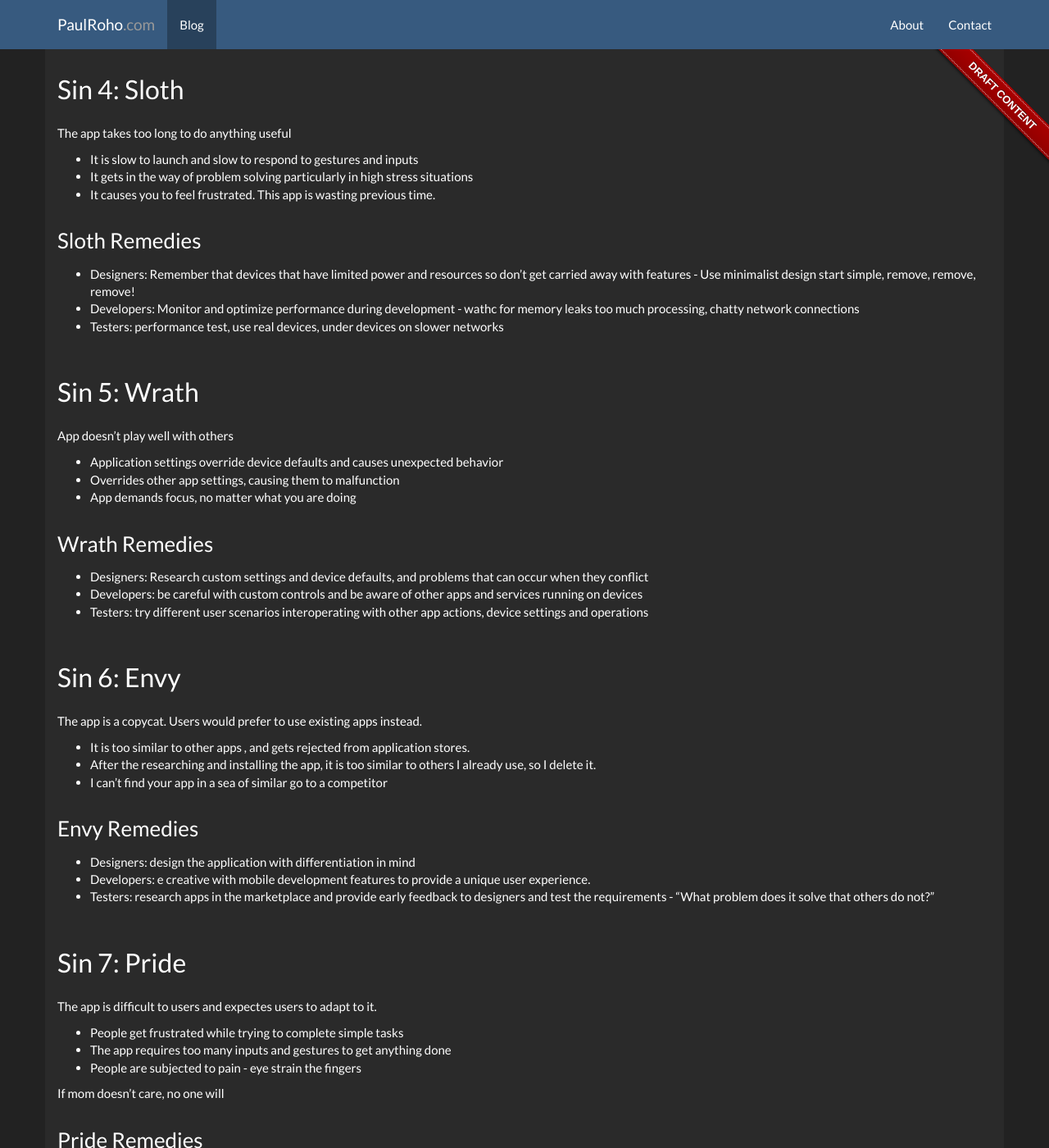
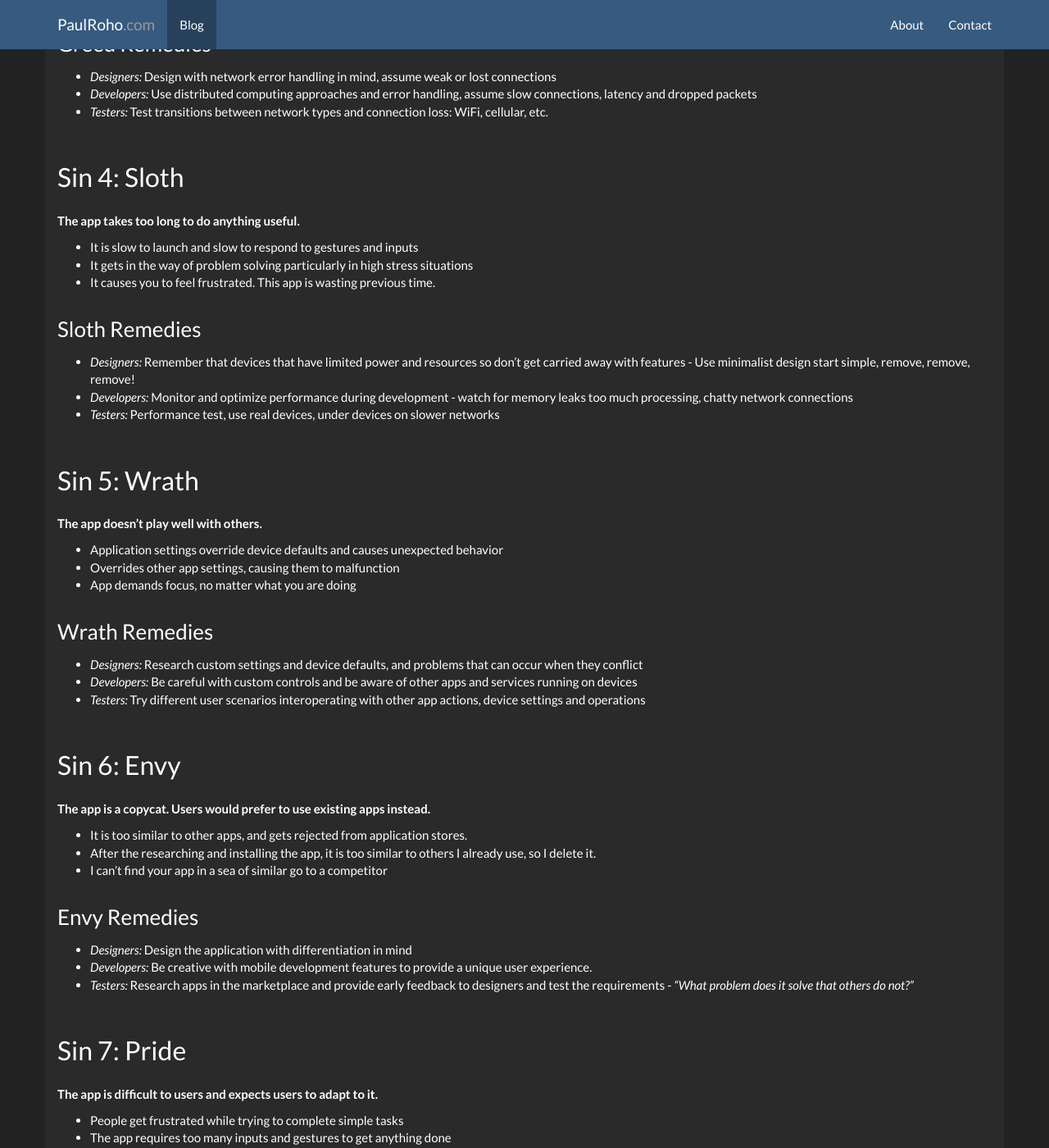
Before and after one commit to paulroho/paulroho.github.io, a Jekyll site: the page built from _posts/2014-10-01-The-7-Deadly-Sins-of-Mobile-Apps.md, in a window 1280 px wide and 1400 px high, scrolled down 1669 px. Shown: the whole window at 82% size. Built offline with Jekyll 4.4.1, drawn with Linux system fonts in a browser that asks for light colours; nearby versions of some CDN libraries; some of the changed text lies outside the part shown.

Commit message:
MAE2014: The 7 Deadly Sins of Mobile Apps (Jonathan Kohl) publish

```diff
--- a/_posts/2014-10-01-The-7-Deadly-Sins-of-Mobile-Apps.md
+++ b/_posts/2014-10-01-The-7-Deadly-Sins-of-Mobile-Apps.md
@@ -30,98 +34,100 @@
 * If your app fails people, they will unleash their fury on social media
 * It can be very difficult to restore your brand after bad publicity
 
+---
+
 ##Sin 1: Lust
-App leaves you feeling unfulfilled and wanting more
+**The app leaves you feeling unfulfilled and wanting more.**
 
 ###Lust remedies
 * Not competing with other invoices app, but with angry birds (50% of time spent on games?)
-* Designers: use mobile features
-* Programmers: Solve a real problem, create great error handling
-* Testers: test for reliability and usability
+* *Designers:* Use mobile features
+* *Programmers:* Solve a real problem, create great error handling
+* *Testers:* test for reliability and usability
 
 ##Sin 2: Gluttony
-App uses far too many device resources
+**The app uses far too many device resources.**
 
 * Doesn't fit well on smaller screens
 * Your device slows down and heats up
 * Your battery goes dead quickly
 
 ###Gluttony Remedies
-* Designers: design for smaller screens follow guidelines
-* Developers: optimize resource usage during development
-* Testers: find out the scenarios are really used
+* *Designers:* Design for smaller screens, follow guidelines
+* *Developers:* Optimize resource usage during development
+* *Testers:* Find out the scenarios are really used
 
 ##Sin 3: Greed
-App uses as much of your network resources as possible
+**The app uses as much of your network resources as possible.**
 
 * App is slow and unreliable on mobile networks
 * App crashes when changes network types
 * App is inoperable when network connections aren't ideal or unavailable
 
 ###Greed Remedies
-* Designers: design with network error handling in mind, assume weak or lost connections
-* Developers: use distributed computing approaches and error handling, assume slow connections, latency and dropped packets
-* Testers: test transitions between network types and connection loss: WIFI, cellular, etc.
+* *Designers:* Design with network error handling in mind, assume weak or lost connections
+* *Developers:* Use distributed computing approaches and error handling, assume slow connections, latency and dropped packets
+* *Testers:* Test transitions between network types and connection loss: WiFi, cellular, etc.
 
 ##Sin 4: Sloth
-The app takes too long to do anything useful
+**The app takes too long to do anything useful.**
 
 * It is slow to launch and slow to respond to gestures and inputs
 * It gets in the way of problem solving particularly in high stress situations
 * It causes you to feel frustrated. This app is wasting previous time.
 
 ###Sloth Remedies
-* Designers: Remember that devices that have limited power and resources so don't get carried away with features - Use minimalist design start simple, remove, remove, remove!
-* Developers: Monitor and optimize performance during development - wathc for memory leaks too much processing, chatty network connections
-* Testers: performance test, use real devices, under devices on slower networks
+* *Designers:* Remember that devices that have limited power and resources so don't get carried away with features - Use minimalist design start simple, remove, remove, remove!
+* *Developers:* Monitor and optimize performance during development - watch for memory leaks too much processing, chatty network connections
+* *Testers:* Performance test, use real devices, under devices on slower networks
 
 ##Sin 5: Wrath
-App doesn't play well with others
+**The app doesn't play well with others.**
 
 * Application settings override device defaults and causes unexpected behavior
 * Overrides other app settings, causing them to malfunction
 * App demands focus, no matter what you are doing
 
 ###Wrath Remedies
-* Designers: Research custom settings and device defaults, and problems that can occur when they conflict
-* Developers: be careful with custom controls and be aware of other apps and services running on devices
-* Testers: try different user scenarios interoperating with other app actions, device settings and operations
+* *Designers:* Research custom settings and device defaults, and problems that can occur when they conflict
+* *Developers:* Be careful with custom controls and be aware of other apps and services running on devices
+* *Testers:* Try different user scenarios interoperating with other app actions, device settings and operations
 
 ##Sin 6: Envy
-The app is a copycat. Users would prefer to use existing apps instead.
+**The app is a copycat. Users would prefer to use existing apps instead.**
 
-* It is too similar to other apps , and gets rejected from application stores.
+* It is too similar to other apps, and gets rejected from application stores.
 * After the researching and installing the app, it is too similar to others I already use, so I delete it.
 * I can't find your app in a sea of similar go to a competitor
 
 ###Envy Remedies
-* Designers: design the application with differentiation in mind
-* Developers: e creative with mobile development features to provide a unique user experience.
-* Testers: research apps in the marketplace and provide early feedback to designers and test the requirements - "What problem does it solve that others do not?"
+* *Designers:* Design the application with differentiation in mind
+* *Developers:* Be creative with mobile development features to provide a unique user experience.
+* *Testers:* Research apps in the marketplace and provide early feedback to designers and test the requirements - *"What problem does it solve that others do not?"*
 
 ##Sin 7: Pride
-The app is difficult to users and expectes users to adapt to it.
+**The app is difficult to users and expects users to adapt to it.**
 
 * People get frustrated while trying to complete simple tasks
 * The app requires too many inputs and gestures to get anything done
 * People are subjected to pain - eye strain the fingers
 
-If mom doesn't care, no one will
+> If mom doesn't care, no one will
 
 ###Pride Remedies
-* Designers: use empathic design - take the user, their context and emotions into account
-* Developers: follow framework development guidelines and UX practices
-* Testers: Test user experiences using human-interface guidelines, and use real-world scenarios and tests.
+* *Designers:* use empathic design - take the user, their context and emotions into account
+* *Developers:* follow framework development guidelines and UX practices
+* *Testers:* Test user experiences using human-interface guidelines, and use real-world scenarios and tests.
 
-##Don't tempt others
+##Don't Tempt Others
 Keep personal data private and secure
 
 * Designers: model designs to prevent privacy breaches
 * Developers: use secure protocols and storage tools
 * Testers: ensure data is private - use testing and any security tools you can leverage
 
-##Repent of Your Sins!
+##Repent Of Your Sins!
 Alternatively:
 
-* Exploit human weaknesses in your app to create positive experiences.
+* Exploit human weaknesses in your app to create positive experiences
 * Give users what they want and need
```
Also changed, not shown: other parts of _posts/2014-10-01-The-7-Deadly-Sins-of-Mobile-Apps.md (+8 -4 lines).
